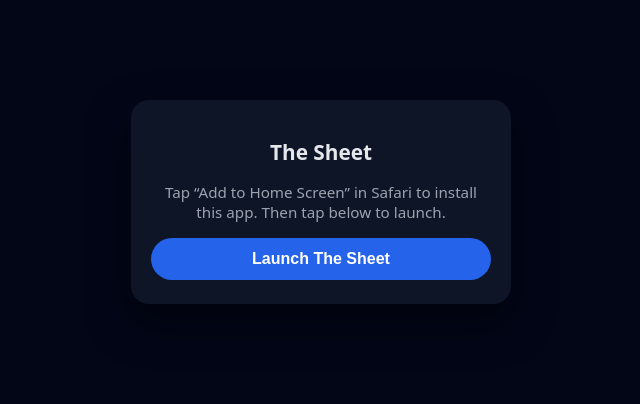
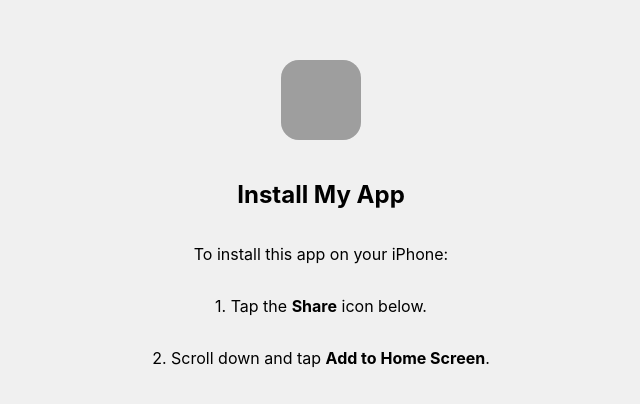
Before and after one commit to Benwa58/the-sheet, a plain HTML site: page index.html in a window 1280 px wide. Shown: the part 198-602 px from the top of the page, without its empty margins (319-959 px from the left). Drawn offline with Linux system fonts and the light colour scheme; grey boxes are pictures that could not be loaded.

Commit message:
Update index.html

```diff
--- a/index.html
+++ b/index.html
@@ -1,73 +1,78 @@
 <!DOCTYPE html>
-<html lang="en">
+<html>
 <head>
+    <title>My App Name</title>
     <meta charset="utf-8">
-    <title>The Sheet</title>
+    <meta name="viewport" content="width=device-width, initial-scale=1, user-scalable=no">
 
-    <!-- iOS home screen icon + favicon -->
-    <link rel="apple-touch-icon" href="icon.png">
-    <link rel="icon" type="image/png" href="icon.png">
+    <link rel="apple-touch-icon" href="https://drive.google.com/uc?export=view&id=1XFlH4UcvvXJhdVTKPtfdlxgrU1mS_4ct">
+    <link rel="icon" type="image/png" href="https://drive.google.com/uc?export=view&id=1XFlH4UcvvXJhdVTKPtfdlxgrU1mS_4ct">
 
     <meta name="apple-mobile-web-app-capable" content="yes">
-    <meta name="apple-mobile-web-app-title" content="The Sheet">
-    <meta name="viewport" content="width=device-width, initial-scale=1">
+    <meta name="apple-mobile-web-app-status-bar-style" content="black-translucent">
 
     <style>
-      body {
-        margin: 0;
-        font-family: system-ui, -apple-system, BlinkMacSystemFont, "Segoe UI", sans-serif;
-        min-height: 100vh;
+        body, html { margin: 0; padding: 0; height: 100%; font-family: -apple-system, sans-serif; }
+
+        /* The detailed instructions screen */
+        #install-screen {
             display: flex;
+            flex-direction: column;
             align-items: center;
             justify-content: center;
-        background: #020617;
-        color: #e5e7eb;
+            height: 100%;
+            text-align: center;
+            background: #f0f0f0;
+            padding: 20px;
         }
-      .card {
-        text-align: center;
-        padding: 24px 20px;
+
+        /* The actual app (hidden by default) */
+        #app-frame {
+            display: none; /* Hidden until we detect standalone mode */
+            width: 100%;
+            height: 100%;
+            border: none;
+        }
+
+        .icon-preview {
+            width: 80px;
+            height: 80px;
             border-radius: 18px;
-        background: rgba(15, 23, 42, 0.9);
-        box-shadow: 0 18px 40px rgba(0,0,0,0.5);
-        max-width: 340px;
-        width: 90%;
-      }
-      h1 {
-        font-size: 1.3rem;
-        margin-bottom: 8px;
-      }
-      p {
-        font-size: 0.95rem;
-        margin-bottom: 16px;
-        color: #9ca3af;
-      }
-      button {
-        border: none;
-        border-radius: 999px;
-        padding: 12px 20px;
-        font-size: 1rem;
-        font-weight: 600;
-        cursor: pointer;
-        background: #2563eb;
-        color: white;
-        width: 100%;
-      }
-      button:active {
-        transform: translateY(1px);
+            background: #ddd;
+            margin-bottom: 20px;
+            /* You can put your icon image here too for preview */
         }
     </style>
 </head>
 <body>
-    <div class="card">
-      <h1>The Sheet</h1>
-      <p>Tap “Add to Home Screen” in Safari to install this app. Then tap below to launch.</p>
-      <button onclick="launchApp()">Launch The Sheet</button>
+
+    <div id="install-screen">
+        <img src="https://drive.google.com/uc?export=view&id=1XFlH4UcvvXJhdVTKPtfdlxgrU1mS_4ct" class="icon-preview">
+        <h2>Install My App</h2>
+        <p>To install this app on your iPhone:</p>
+        <p>1. Tap the <strong>Share</strong> icon below.</p>
+        <p>2. Scroll down and tap <strong>Add to Home Screen</strong>.</p>
     </div>
 
+    <iframe id="app-frame"></iframe>
+
     <script>
-      function launchApp() {
-        // 👉 Replace this with your actual Apps Script /exec URL
-        window.location.href = "https://script.google.com/macros/s/AKfycbzXuzDo73exFKeZTwrbXwNFi8RVf3U15lXR70d71MratCRi5EM7mdr0V0Ru0jb25L1w/exec";
+        // 3. YOUR GOOGLE SCRIPT URL GOES HERE
+        const googleScriptUrl = "https://script.google.com/macros/s/AKfycbzXuzDo73exFKeZTwrbXwNFi8RVf3U15lXR70d71MratCRi5EM7mdr0V0Ru0jb25L1w/exec";
+
+        // 4. DETECT IF RUNNING FROM HOME SCREEN
+        // iOS uses 'standalone' property
+        const isStandalone = window.navigator.standalone === true;
+
+        if (isStandalone) {
+            // We are on the home screen!
+            // Hide instructions
+            document.getElementById('install-screen').style.display = 'none';
+
+            // Show and load the app
+            const iframe = document.getElementById('app-frame');
+            iframe.style.display = 'block';
+            iframe.src = googleScriptUrl;
         }
     </script>
 </body>
```
Lines whose indentation alone changed are shown as unchanged.
